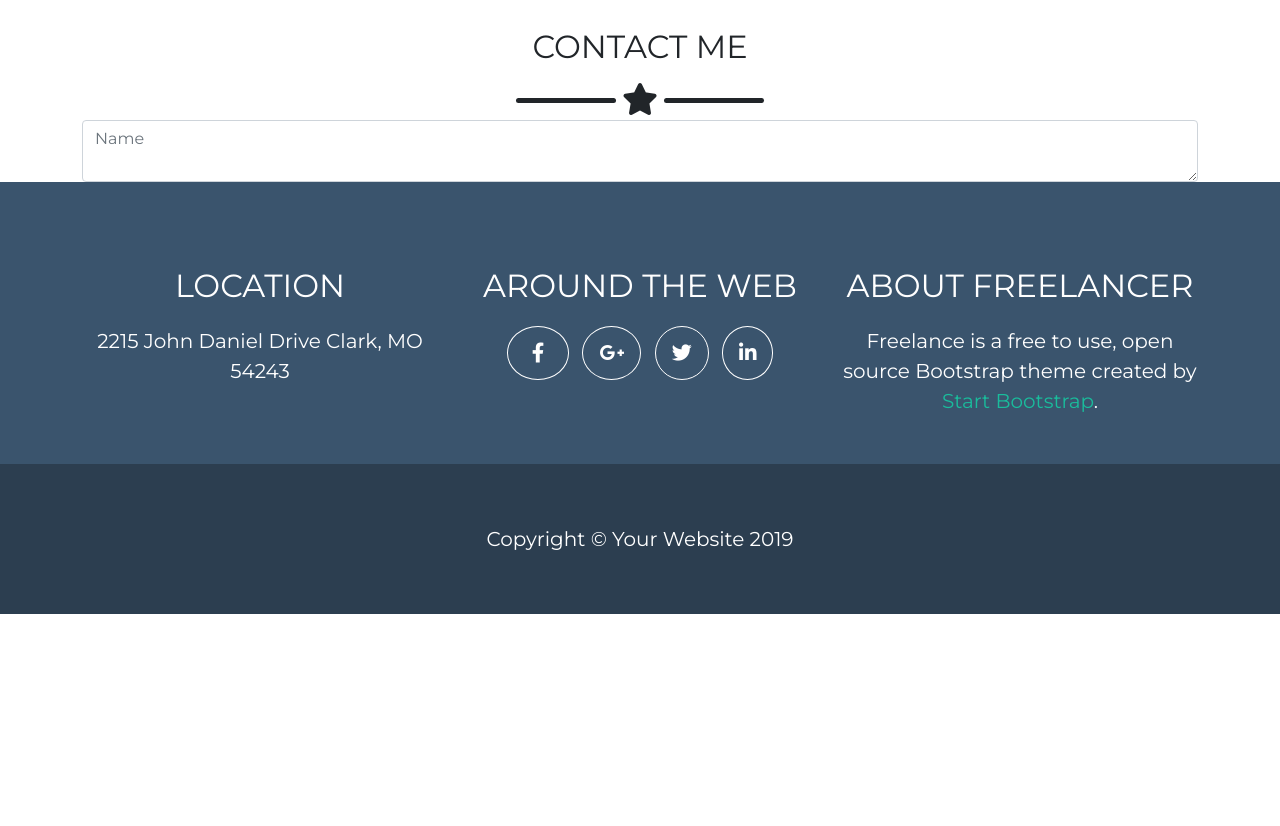
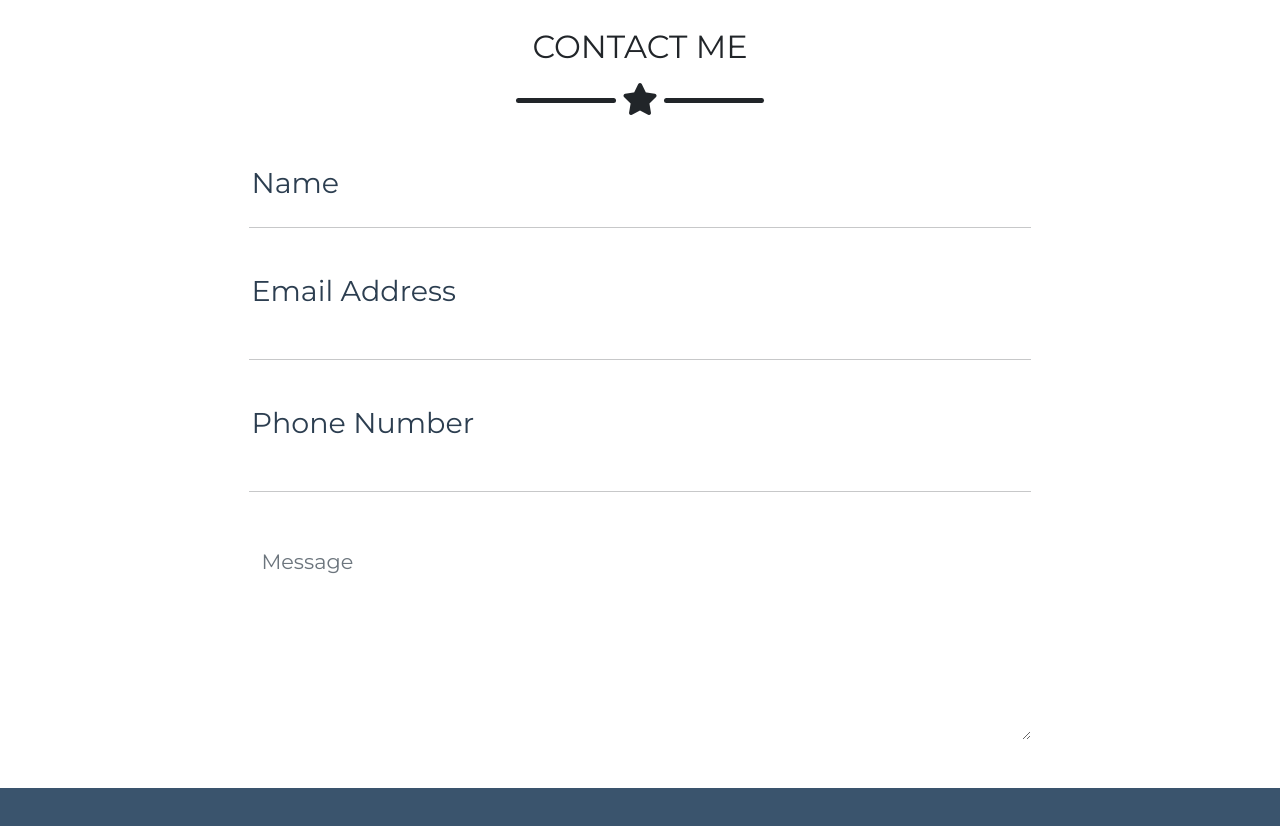
Before and after one commit to JustAPC/html-css-bootstrap-freelancer, a plain HTML site: page index.html in a window 1280 px wide. Shown: the part 1940-2766 px from the top of the page. Before the commit the page ends 2554 px from the top, so only its background shows below. Drawn offline with nearby package versions, Linux system fonts and the light colour scheme.

Commit message:
stesura sezione contact me

```diff
--- a/asset/css/style.css
+++ b/asset/css/style.css
@@ -24,6 +24,28 @@ header {
 .about-section {
     background-color: rgb(26, 188, 156);
 }
+input[type=text]{
+    width: 70%;
+    margin: 0 auto;
+    display: block;
+    border: 0;
+}
+hr {
+    width: 70%;
+    margin: 0 auto;
+}
+.contact-me-messagearea {
+    width: 70%;
+    height: 200px;
+}
+.no_border {
+    border: 0;
+}
+::placeholder {
+    color: #2C3E50;
+    font-size: 1.3em;
+    opacity: 1;
+}
 .info-section {
     background-color: rgb(58, 84, 109);
 }
--- a/index.html
+++ b/index.html
@@ -23,7 +23,7 @@
                     aria-expanded="false" aria-label="Toggle navigation">
                     <span class="navbar-toggler-icon float-end"></span>
                 </button>
-                <div class="collapse navbar-collapse flex-end" id="navbarSupportedContent">
+                <div class="collapse navbar-collapse flex-end flex-grow-0" id="navbarSupportedContent">
                     <ul class="navbar-nav mb-2 mb-lg-0 text-white">
                         <li class="nav-item text-white">
                             <a class="nav-link" href="#">portfolio</a>
@@ -121,11 +121,15 @@
                 <i class="fa-solid fa-star fs-2"></i>
                 <div class="horizontal_rule mb-2 bg-dark"></div>
 
-                <div>
-                    <div class="input-group border-0 border-dark">
-                        <textarea class="form-control" aria-label="With textarea" placeholder="Name"></textarea>
-                    </div>
+                <input type="text" class="mb-4 mt-5" placeholder="Name"><hr>
+                <input type="text" class="my-5" placeholder="Email Address"><hr>
+                <input type="text" class="my-5" placeholder="Phone Number"><hr>
+                <div class="contact-me-messagearea input-group mx-auto my-5">
+                    <textarea class="no_border form-control" aria-label="With textarea" placeholder="Message"></textarea>
                 </div>
+
+            </div>
+
         </section>
         <!-- Sezione Info -->
         <section class="info-section">
```
